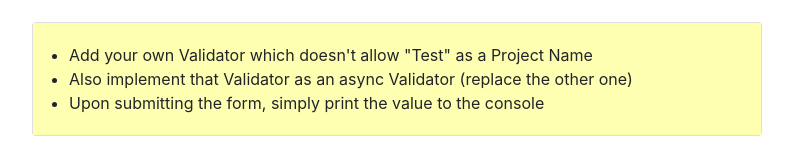
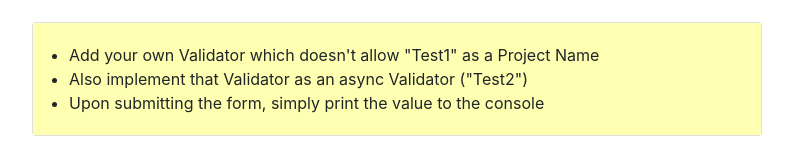
Before and after one commit to ddeveloper72/Angular-Reactive-Forms-Assignment, an Angular app: page / in a window 1280 px wide. Shown: the part 245-386 px from the top of the page, without its empty margins (53-846 px from the left). Built offline with nearby package versions, Linux system fonts and the light colour scheme.

Commit message:
Set the synchronous and asynchronous test words

```diff
--- a/src/app/app.component.html
+++ b/src/app/app.component.html
@@ -16,8 +16,8 @@
       <div class="card">
         <div class="card-body">
           <ul class="list-group card-text ml-3">
-            <li>Add your own Validator which doesn't allow "Test" as a Project Name</li>
-            <li>Also implement that Validator as an async Validator (replace the other one)</li>
+            <li>Add your own Validator which doesn't allow "Test1" as a Project Name</li>
+            <li>Also implement that Validator as an async Validator ("Test2")</li>
             <li>Upon submitting the form, simply print the value to the console</li>
           </ul>
         </div>
```
